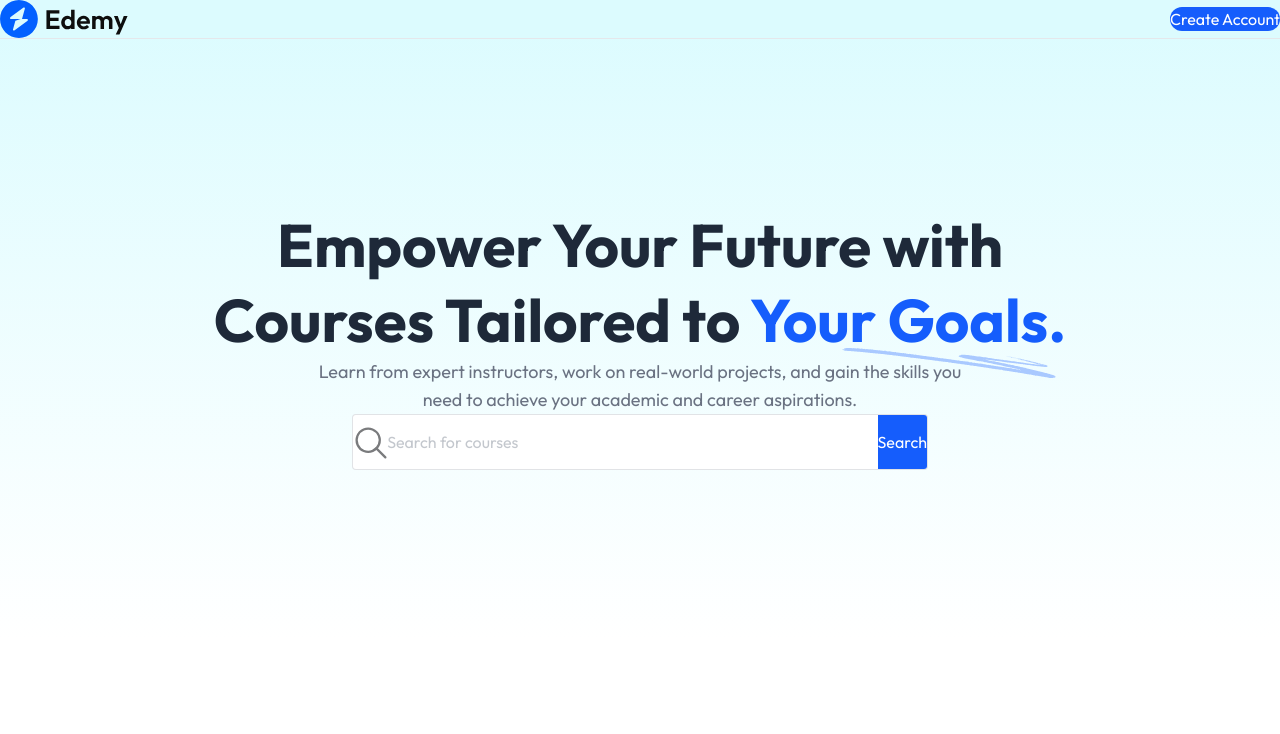
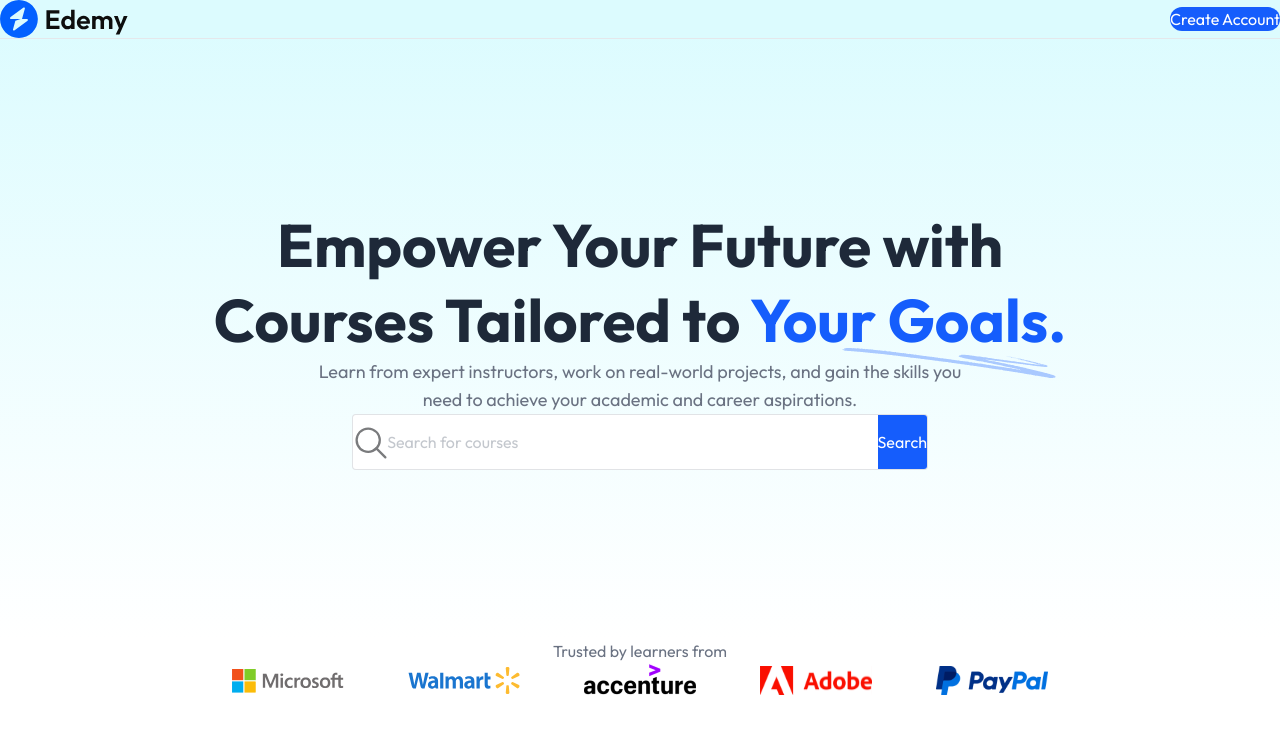
Before and after one commit to Showrav-tech/Lms-webSite, a React (Vite) app in the folder client/: page / in a window 1280 px wide. Shown: the top 734 px of the page. Built offline with nearby package versions, Linux system fonts and the light colour scheme; no server answers.

Commit message:
completed Companies .jsx

```diff
--- a/client/src/components/student/Companies.jsx
+++ b/client/src/components/student/Companies.jsx
@@ -1,11 +1,22 @@
-import React from 'react'
+import React from "react";
+import { assets } from "../../assets/assets";
 
 const Companies = () => {
   return (
-    <div>
-      Companies
+   <div className="pt-15">
+        <p className="text-base text-gray-500">
+        Trusted by learners from
+        </p>
+
+      <div className="flex flex-wrap items-center justify-center gap-5 md:gap-16 md:mt-10 mt-5">
+       <img src={assets.microsoft_logo} alt="Microsoft" className="w-20 md:w-28" />
+        <img src={assets.walmart_logo} alt="Walmart" className="w-20 md:w-28" />
+    <img src={assets.accenture_logo} alt="Accenture" className="w-20 md:w-28" />
+        <img src={assets.adobe_logo} alt="Adobe" className="w-20 md:w-28" />
+      <img src={assets.paypal_logo} alt="PayPal" className="w-20 md:w-28" />
+     </div>
     </div>
-  )
-}
+  );
+};
 
-export default Companies
+export default Companies;
--- a/client/src/pages/student/Home.jsx
+++ b/client/src/pages/student/Home.jsx
@@ -1,10 +1,12 @@
 import React from "react";
 import Hero from "../../components/student/Hero";
+import Companies from "../../components/student/Companies";
 
 const Home = () => {
   return (
     <div className="flex flex-col items-center space-y-7 text-center">
       <Hero />
+      <Companies/>
     </div>
   );
 };
```
